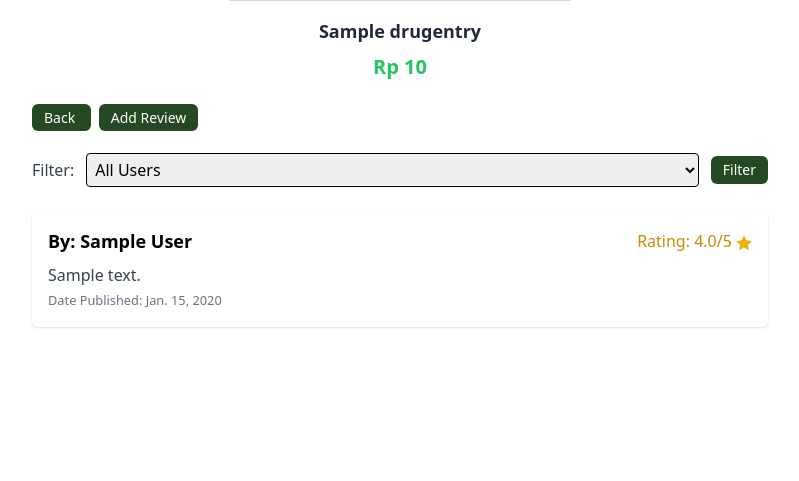
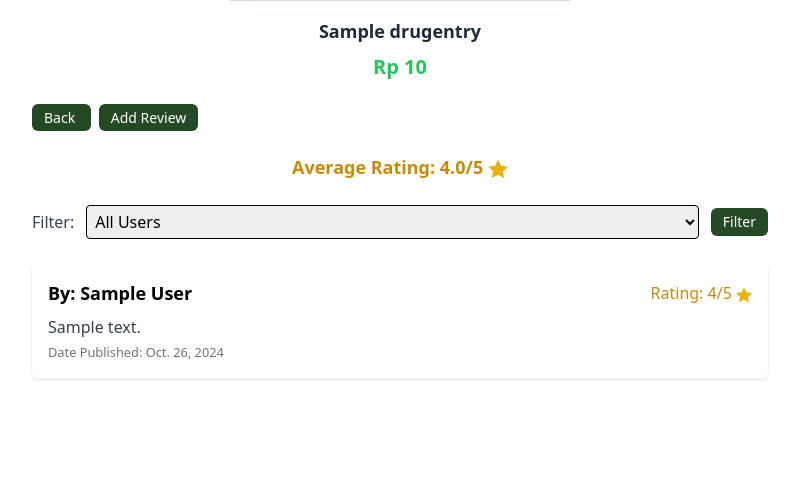
Before and after one commit to arpinasaran/sobat, a Django app: page /review/00000000-0000-0000-0000-000000000001/ in a window 1280 px wide. Shown: the part 383-864 px from the top of the page, without its empty margins (240-1039 px from the left). Run offline with Django 5.2, Linux system fonts and the light colour scheme; tables that the repository leaves empty hold one stand-in row (values such as "Sample post"); grey boxes marked "Sample" are stand-in pictures; some libraries are stand-ins or nearby versions.

Commit message:
Added Average Rating Display For Reviews

```diff
--- a/review/models.py
+++ b/review/models.py
@@ -3,14 +3,15 @@ from authentication.models import User
 from product.models import DrugEntry as Produk
 import uuid
 from django.core.validators import MinValueValidator, MaxValueValidator
+from django.utils import timezone
 
 class Review(models.Model):
     id = models.UUIDField(primary_key=True, default=uuid.uuid4, editable=False)
     user = models.ForeignKey(User, on_delete=models.CASCADE)
     product = models.ForeignKey(Produk, on_delete=models.CASCADE)
-    rating = models.FloatField(validators=[MinValueValidator(0), MaxValueValidator(5)])
+    rating = models.IntegerField(validators=[MinValueValidator(0), MaxValueValidator(5)])
     comment = models.TextField()
-    date_created = models.DateField(auto_now_add=True)
+    date_created = timezone.now().date()
 
     def __str__(self):
         return f"{self.product.name} Review: {self.rating} Star(s) - {self.user.nama}"
--- a/review/templates/reviews.html
+++ b/review/templates/reviews.html
@@ -27,6 +27,19 @@
         {% endif %}
         {% endif %}
     </div>
+
+    <div class="text-center">
+        {% if average_rating %}
+            <p class="text-yellow-600 font-semibold text-lg">
+                Average Rating: {{ average_rating }}/5
+                <svg xmlns="http://www.w3.org/2000/svg" fill="currentColor" class="inline h-5 w-5 text-yellow-500" viewBox="0 0 24 24">
+                    <path d="M12 .587l3.668 7.431 8.2 1.191-5.938 5.789 1.408 8.202L12 18.896l-7.338 3.853 1.408-8.202L.132 9.209l8.2-1.191z"/>
+                </svg>
+            </p>
+        {% else %}
+            <p class="text-gray-500">No Ratings Are Present</p>
+        {% endif %}
+    </div><br>
 
     <form method="get" action="" class="mb-6 flex items-center space-x-3">
         <label for="user" class="text-gray-700">Filter:</label>
@@ -69,7 +82,7 @@
             </li>
             {% endif %}
         {% empty %}
-            <li class="text-center text-gray-500">No Reviews Are Available For This Product.</li>
+            <li class="text-center text-gray-500">No Reviews Are Available For This Product</li>
         {% endfor %}
     </ul>
 </div>
--- a/review/views.py
+++ b/review/views.py
@@ -1,13 +1,11 @@
 from django.shortcuts import render, redirect, get_object_or_404
-from .models import Review
 from .forms import ReviewForm
 from product.models import DrugEntry as Produk
 from authentication.models import User
 from django.http import HttpResponseRedirect
 from django.urls import reverse
-from django.shortcuts import render, redirect, get_object_or_404
 from .models import Produk, Review
-from .forms import ReviewForm
+from django.db.models import Avg
 
 def create_review(request, product_id=None):
     product = get_object_or_404(Produk, id=product_id) if product_id else None
@@ -45,5 +43,10 @@ def reviews(request, product_id=None):
             reviews = Review.objects.filter(product=product)
     else:
         reviews = Review.objects.none()
-    context = { 'product': product, 'reviews': reviews, 'users': users }
+
+    average_rating = reviews.aggregate(Avg('rating'))['rating__avg'] if reviews.exists() else None
+    if average_rating is not None:
+        average_rating = round(average_rating, 1)
+
+    context = { 'product': product, 'reviews': reviews, 'users': users, 'average_rating': average_rating }
     return render(request, 'reviews.html', context)
```
Also changed, not shown: review/tests.py (+8 -8 lines), review/migrations/0003_alter_review_rating.py (added), review/migrations/0004_alter_review_date_created.py (added), review/migrations/0005_remove_review_date_created.py (added).
